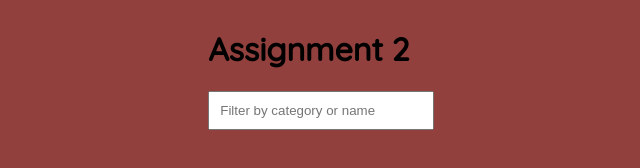
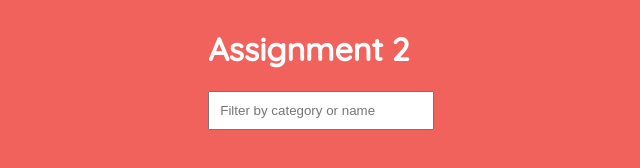
Before and after one commit to apatel04/assignment-2, a website: page public/index.html in a window 1280 px wide. Shown: the whole page, without its empty margins (331-971 px from the left). Drawn offline with nearby package versions, Linux system fonts and the light colour scheme; no server answers.

Commit message:
Update styles.css

```diff
--- a/public/styles.css
+++ b/public/styles.css
@@ -1,5 +1,5 @@
 body {
-    background-color: #91403D;
+    background-color: #f1625d;
     box-sizing: border-box;
     font-family: 'Quicksand';
 }
@@ -15,6 +15,7 @@ body {
 
     .header > h1 {
         font-family: 'Quicksand', sans-serif;
+        color: white;
     }
 
     .header {
```
